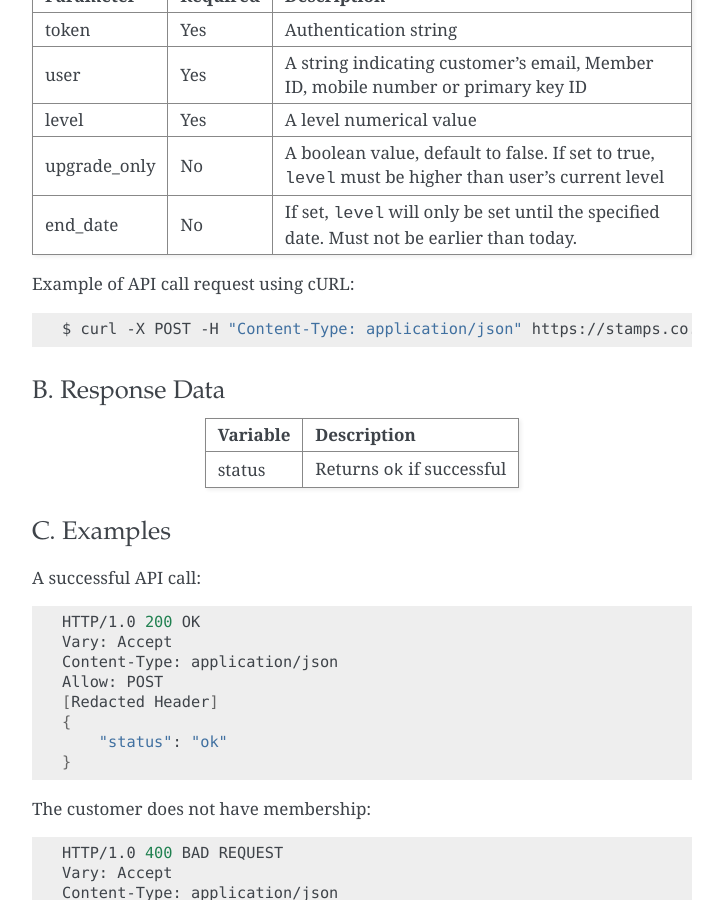
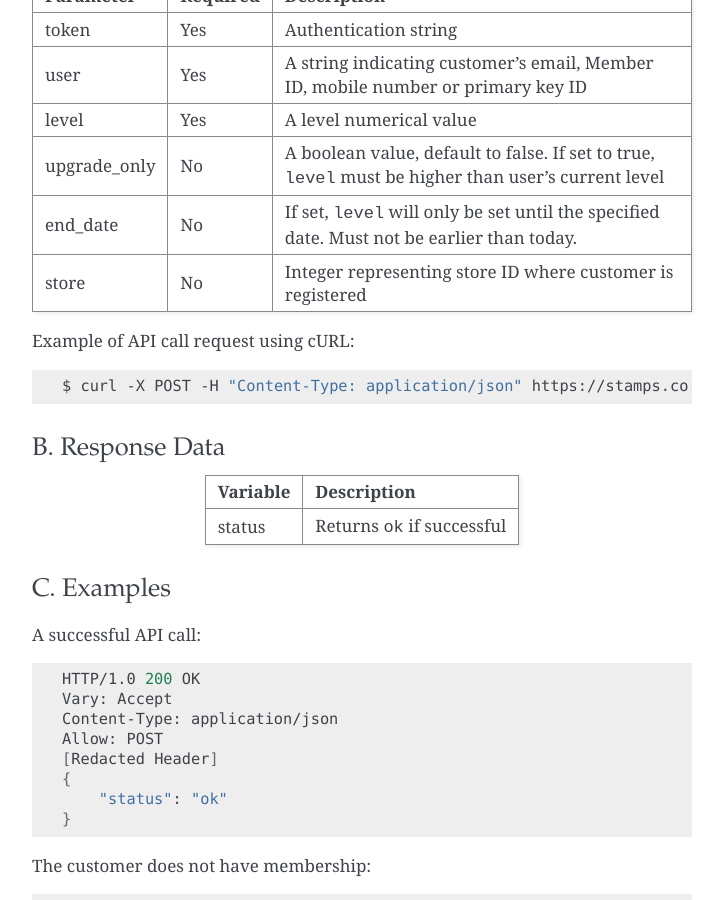
Before and after one commit to ui/stamps-api-docs, a Sphinx documentation site: the page built from source/customer_api.rst, in a window 1280 px wide and 900 px high, scrolled down 23474 px. Shown: the whole window, without its empty margins (388-1112 px from the left). Built offline with Sphinx 7.4.7, drawn with Linux system fonts in a browser that asks for light colours.

Commit message:
set-level api accept store

```diff
--- a/source/customer_api.rst
+++ b/source/customer_api.rst
@@ -1215,13 +1215,14 @@ user          Yes         A string indicating customer's email, Member ID, mobil
 level         Yes         A level numerical value
 upgrade_only  No          A boolean value, default to false. If set to true, ``level`` must be higher than user's current level
 end_date      No          If set, ``level`` will only be set until the specified date. Must not be earlier than today.
+store         No          Integer representing store ID where customer is registered
 ============= =========== =========================
 
 Example of API call request using cURL:
 
 .. code-block :: bash
 
-    $ curl -X POST -H "Content-Type: application/json" https://stamps.co.id/api/v2/memberships/set-level -i -d '{ "token": "secret", "user": 123, "level": 200, "end_date": "2023-12-31"}'
+    $ curl -X POST -H "Content-Type: application/json" https://stamps.co.id/api/v2/memberships/set-level -i -d '{ "token": "secret", "user": 123, "level": 200, "end_date": "2023-12-31", "store": 412}'
 
 
 B. Response Data
```
